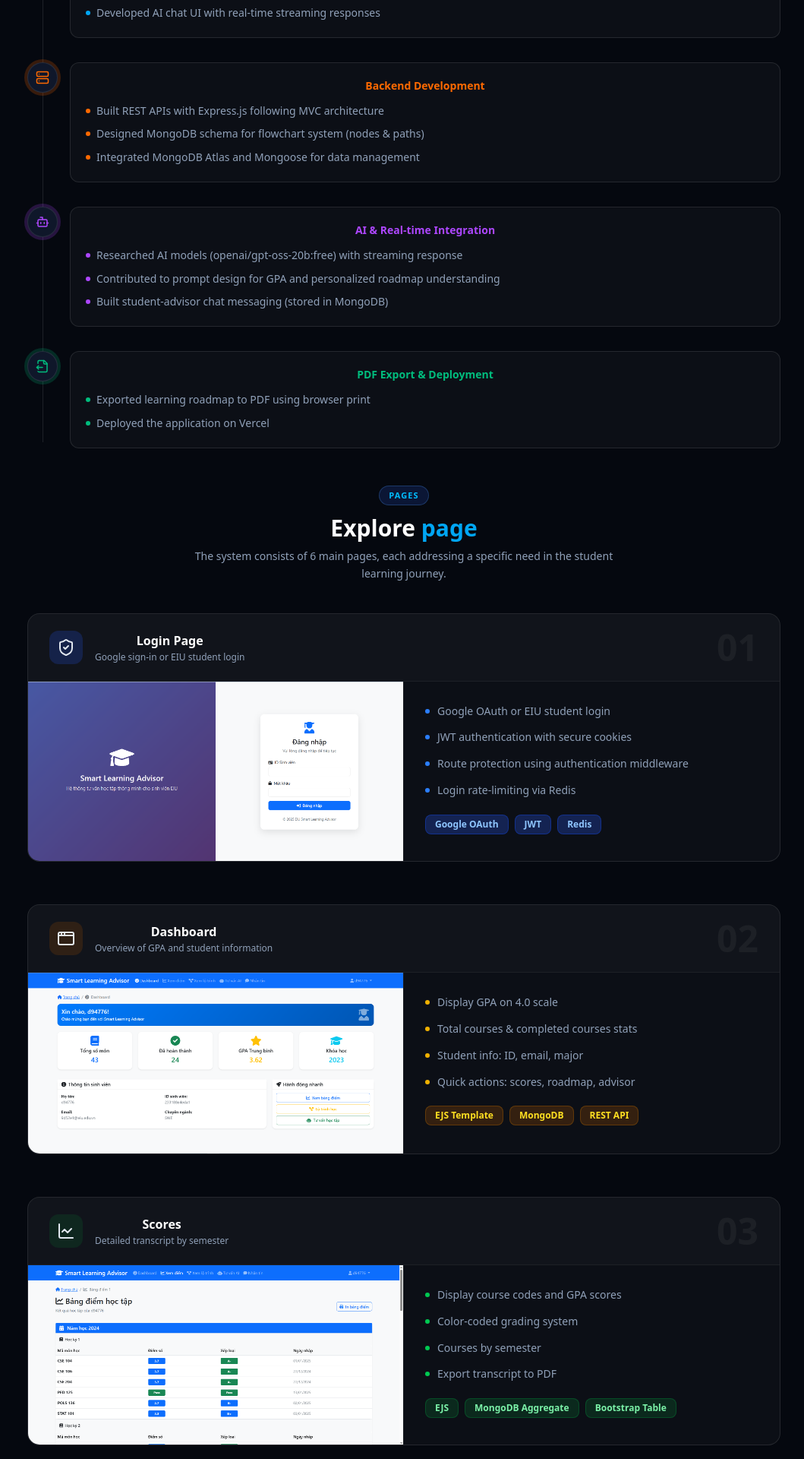
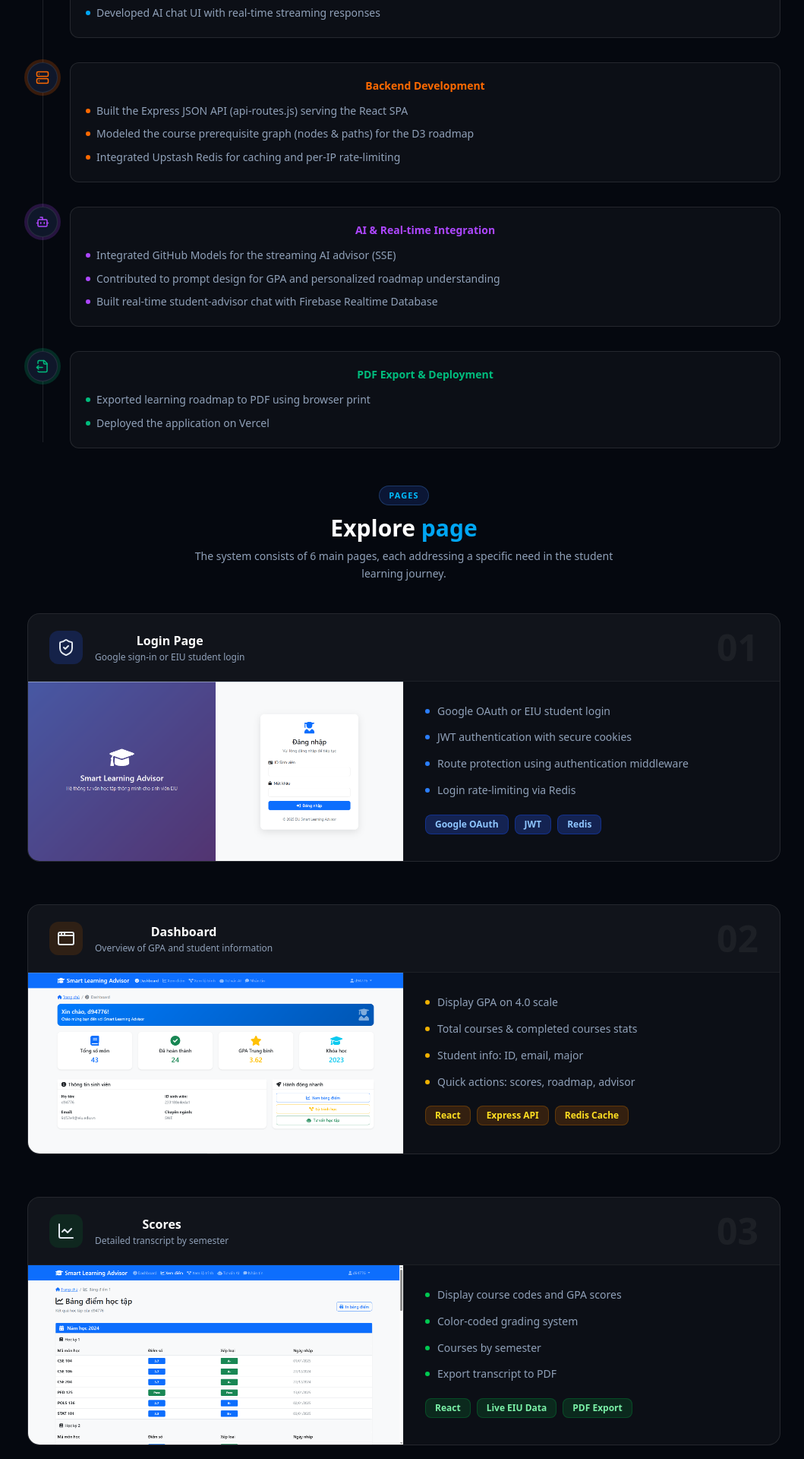
Before and after one commit to Hung1510/Portfolio, a React (Vite) app: page /projects/smart-learning-advisor in a window 1280 px wide. Shown: the part 1060-2980 px from the top of the page at 76% size, without its empty margins (108-1167 px from the left). Built offline with nearby package versions, Linux system fonts and the light colour scheme.

Commit message:
update smart advisor

```diff
--- a/src/components/ProjectsSection.tsx
+++ b/src/components/ProjectsSection.tsx
@@ -17,11 +17,11 @@ export const projects: Project[] = [
     id: 1,
     title: "EIU/CIT Smart Learning Advisor",
     description: lang({
-      vi: "Ứng dụng web full-stack cho sinh viên EIU: đăng nhập Google để tải bảng điểm thật, theo dõi GPA, dựng lộ trình môn học và nhận tư vấn AI cá nhân hóa theo thời gian thực.",
-      en: "A full-stack web app for EIU students: Google sign-in pulls live transcript data, tracks GPA, maps the course roadmap, and streams personalized AI advice in real time.",
+      vi: "Ứng dụng SPA React (Vite) trên nền Express JSON API cho sinh viên EIU: đăng nhập Google tải bảng điểm thật, theo dõi GPA, dựng lộ trình môn học bằng D3 và nhận tư vấn AI cá nhân hóa dạng streaming (GitHub Models, SSE).",
+      en: "A React (Vite) SPA on an Express JSON API for EIU students: Google sign-in pulls live transcript data, tracks GPA, maps the course roadmap with D3, and streams personalized AI advice (GitHub Models, SSE).",
     }),
     image: "/projects/smartadvisor.png",
-    tags: ["Node.js", "Express", "Google OAuth", "OpenRouter AI"],
+    tags: ["React", "Express API", "Google OAuth", "GitHub Models"],
     demoUrl: "https://smart-learning-advisor.vercel.app/",
     githubUrl: "https://github.com/Hung1510/smart-learning-advisor",
     slug: "smart-learning-advisor",
@@ -39,6 +39,20 @@ export const projects: Project[] = [
     demoUrl: "#",
     githubUrl: "https://github.com/Hung1510/Shorekeeper-window-startup-greeting",
     slug: "shorekeeper-startup",
+  },
+  {
+    id: 8,
+    title: "Somnium Weaver",
+    description: lang({
+      vi: "Lớp phủ desktop Windows sống động (WPF / .NET 8 + SkiaSharp) biến tải CPU, RAM và mạng thành các hạt sáng trôi nổi; chế độ phản ứng âm thanh WASAPI tùy chọn dùng FFT để phát hiện beat và bung hiệu ứng đàn bướm. Trong suốt, xuyên chuột, chạy hoàn toàn cục bộ.",
+      en: "A living Windows desktop overlay (WPF / .NET 8 + SkiaSharp) that weaves CPU, RAM, and network load into drifting particles; an opt-in WASAPI audio-reactive mode uses an FFT to detect beats and fire butterfly bursts. Transparent, click-through, and fully local.",
+    }),
+    // 📌 IMAGE: drop a screenshot in public/projects/ then set the path here
+    image: "/projects/somniumWeaver.png",
+    tags: ["C#", "WPF / .NET 8", "SkiaSharp", "Windows"],
+    demoUrl: "#",
+    githubUrl: "https://github.com/Hung1510/Somnium-Weaver",
+    slug: "somnium-weaver",
   },
   {
     id: 2,
--- a/src/pages/projectPage/SmartAdvisorDetail.tsx
+++ b/src/pages/projectPage/SmartAdvisorDetail.tsx
@@ -138,7 +138,7 @@ const PAGES = [
       }),
     ],
     dotColor: "bg-yellow-500",
-    tags: ["EJS Template", "MongoDB", "REST API"],
+    tags: ["React", "Express API", "Redis Cache"],
     tagDark: "bg-yellow-900/40 text-yellow-300 border border-yellow-700/40",
     tagLight: "bg-yellow-100 text-yellow-700 border border-yellow-200",
     img: "/SmartAdvisor/dashboard.png",
@@ -165,7 +165,7 @@ const PAGES = [
       lang({ vi: "Xuất PDF bảng điểm", en: "Export transcript to PDF" }),
     ],
     dotColor: "bg-green-500",
-    tags: ["EJS", "MongoDB Aggregate", "Bootstrap Table"],
+    tags: ["React", "Live EIU Data", "PDF Export"],
     tagDark: "bg-green-900/40 text-green-300 border border-green-700/40",
     tagLight: "bg-green-100 text-green-700 border border-green-200",
     img: "/SmartAdvisor/scores.png",
@@ -208,7 +208,7 @@ const PAGES = [
       en: "Smart academic advising",
     }),
     features: [
-      lang({ vi: "Tích hợp LLM qua OpenRouter", en: "LLM integration via OpenRouter" }),
+      lang({ vi: "Tích hợp LLM qua GitHub Models", en: "LLM integration via GitHub Models" }),
       lang({
         vi: "Nhận diện GPA & lộ trình",
         en: "Context-aware GPA & roadmap",
@@ -223,7 +223,7 @@ const PAGES = [
       }),
     ],
     dotColor: "bg-orange-500",
-    tags: ["OpenRouter", "SSE Streaming", "Node.js"],
+    tags: ["GitHub Models", "SSE Streaming", "React"],
     tagDark: "bg-orange-900/40 text-orange-300 border border-orange-700/40",
     tagLight: "bg-orange-100 text-orange-700 border border-orange-200",
     img: "/SmartAdvisor/ai.png",
@@ -231,17 +231,20 @@ const PAGES = [
 ];
 
 const TECH = [
+  { icon: "Monitor", name: "React 18 + Vite", role: "Frontend SPA" },
+  { icon: "Map", name: "React Router", role: "Routing" },
+  { icon: "Server", name: "Express.js", role: "JSON API" },
   { icon: "Zap", name: "Node.js", role: "Runtime" },
-  { icon: "Server", name: "Express.js", role: "Framework" },
-  { icon: "FileText", name: "EJS", role: "Template Engine" },
   { icon: "ShieldCheck", name: "Google OAuth", role: "Auth (Passport)" },
-  { icon: "KeyRound", name: "JWT", role: "Sessions" },
-  { icon: "Bot", name: "OpenRouter", role: "AI (LLM)" },
-  { icon: "Database", name: "MongoDB", role: "Database" },
+  { icon: "KeyRound", name: "JWT", role: "Cookie sessions" },
+  { icon: "Bot", name: "GitHub Models", role: "AI (LLM)" },
   { icon: "Gauge", name: "Upstash Redis", role: "Cache & Rate-limit" },
+  { icon: "Radio", name: "Firebase RTDB", role: "Live Chat" },
   { icon: "Network", name: "Python API", role: "Live EIU Data" },
-  { icon: "BarChart3", name: "D3.js", role: "Flowchart" },
-  { icon: "Palette", name: "Bootstrap", role: "UI Framework" },
+  { icon: "BarChart3", name: "D3.js", role: "Roadmap Flowchart" },
+  { icon: "FileText", name: "EJS", role: "SEO Landing" },
+  { icon: "Palette", name: "Bootstrap 5", role: "UI Framework" },
+  { icon: "LockOpen", name: "Helmet", role: "CSP / HSTS" },
   { icon: "Printer", name: "Browser Print", role: "Export PDF" },
 ];
 
@@ -252,7 +255,7 @@ const ARCH = [
     dark: "border-sky-500/30 bg-sky-900/10",
     light: "border-sky-200 bg-sky-50",
     titleColor: "text-sky-500",
-    desc: "EJS Templates · Bootstrap · D3.js / SVG · Responsive UI",
+    desc: "React 18 + Vite (SPA) · React Router · Bootstrap 5 · D3.js flowchart",
   },
   {
     icon: "Settings",
@@ -260,7 +263,7 @@ const ARCH = [
     dark: "border-orange-500/30 bg-orange-900/10",
     light: "border-orange-200 bg-orange-50",
     titleColor: "text-orange-500",
-    desc: "Express.js · Node.js · Passport (Google OAuth) · JWT · OpenRouter (SSE streaming) · Redis rate-limiting",
+    desc: "Express JSON API · Node.js · Passport (Google OAuth) · JWT cookies · GitHub Models (SSE streaming) · Helmet CSP/HSTS · Redis rate-limiting",
   },
   {
     icon: "Database",
@@ -268,7 +271,7 @@ const ARCH = [
     dark: "border-emerald-500/30 bg-emerald-900/10",
     light: "border-emerald-200 bg-emerald-50",
     titleColor: "text-emerald-600",
-    desc: "MongoDB · Upstash Redis (cache) · Python API for live EIU transcript data",
+    desc: "Upstash Redis (cache) · Firebase Realtime DB (chat) · Python API for live EIU transcript data · EJS landing for SEO",
   },
 ];
 
@@ -290,8 +293,8 @@ const MY_ROLE_STEPS = [
         en: "Built dynamic flowcharts using D3.js / SVG for the roadmap page",
       }),
       lang({
-        vi: "Xây dựng layout EJS template cho trang lộ trình và chat advisor",
-        en: "Developed EJS templates for roadmap and advisor chat pages",
+        vi: "Xây dựng các trang React SPA (lộ trình, chat advisor) với React Router",
+        en: "Built the React SPA pages (roadmap, advisor chat) with React Router",
       }),
       lang({
         vi: "Phát triển giao diện chat AI với streaming response theo real-time",
@@ -308,16 +311,16 @@ const MY_ROLE_STEPS = [
     title: lang({ vi: "Phát triển Backend", en: "Backend Development" }),
     items: [
       lang({
-        vi: "Xây dựng REST API với Express.js theo mô hình MVC",
-        en: "Built REST APIs with Express.js following MVC architecture",
+        vi: "Xây dựng Express JSON API (api-routes.js) phục vụ ứng dụng React",
+        en: "Built the Express JSON API (api-routes.js) serving the React SPA",
       }),
       lang({
-        vi: "Thiết kế schema MongoDB cho hệ thống flowchart (nodes & paths)",
-        en: "Designed MongoDB schema for flowchart system (nodes & paths)",
+        vi: "Mô hình hóa đồ thị môn tiên quyết (nodes & paths) cho lộ trình D3",
+        en: "Modeled the course prerequisite graph (nodes & paths) for the D3 roadmap",
       }),
       lang({
-        vi: "Tích hợp MongoDB Atlas + Mongoose để quản lý dữ liệu",
-        en: "Integrated MongoDB Atlas and Mongoose for data management",
+        vi: "Tích hợp Upstash Redis để cache và giới hạn tần suất theo IP",
+        en: "Integrated Upstash Redis for caching and per-IP rate-limiting",
       }),
     ],
   },
@@ -333,16 +336,16 @@ const MY_ROLE_STEPS = [
     }),
     items: [
       lang({
-        vi: "Tìm model AI API (openai/gpt-oss-20b:free) với streaming response",
-        en: "Researched AI models (openai/gpt-oss-20b:free) with streaming response",
+        vi: "Tích hợp GitHub Models cho advisor AI dạng streaming (SSE)",
+        en: "Integrated GitHub Models for the streaming AI advisor (SSE)",
       }),
       lang({
         vi: "Tham gia xây dựng câu prompt cho AI nhận diện GPA & lộ trình cá nhân",
         en: "Contributed to prompt design for GPA and personalized roadmap understanding",
       }),
       lang({
-        vi: "Xây dựng chat nhắn tin giữa sinh viên và cố vấn (lưu trên MongoDB)",
-        en: "Built student-advisor chat messaging (stored in MongoDB)",
+        vi: "Xây dựng chat real-time giữa sinh viên và cố vấn (Firebase Realtime DB)",
+        en: "Built real-time student-advisor chat with Firebase Realtime Database",
       }),
     ],
   },
```
Also changed, not shown: src/pages/ProjectBlogs.ts (+74 -0 lines).
